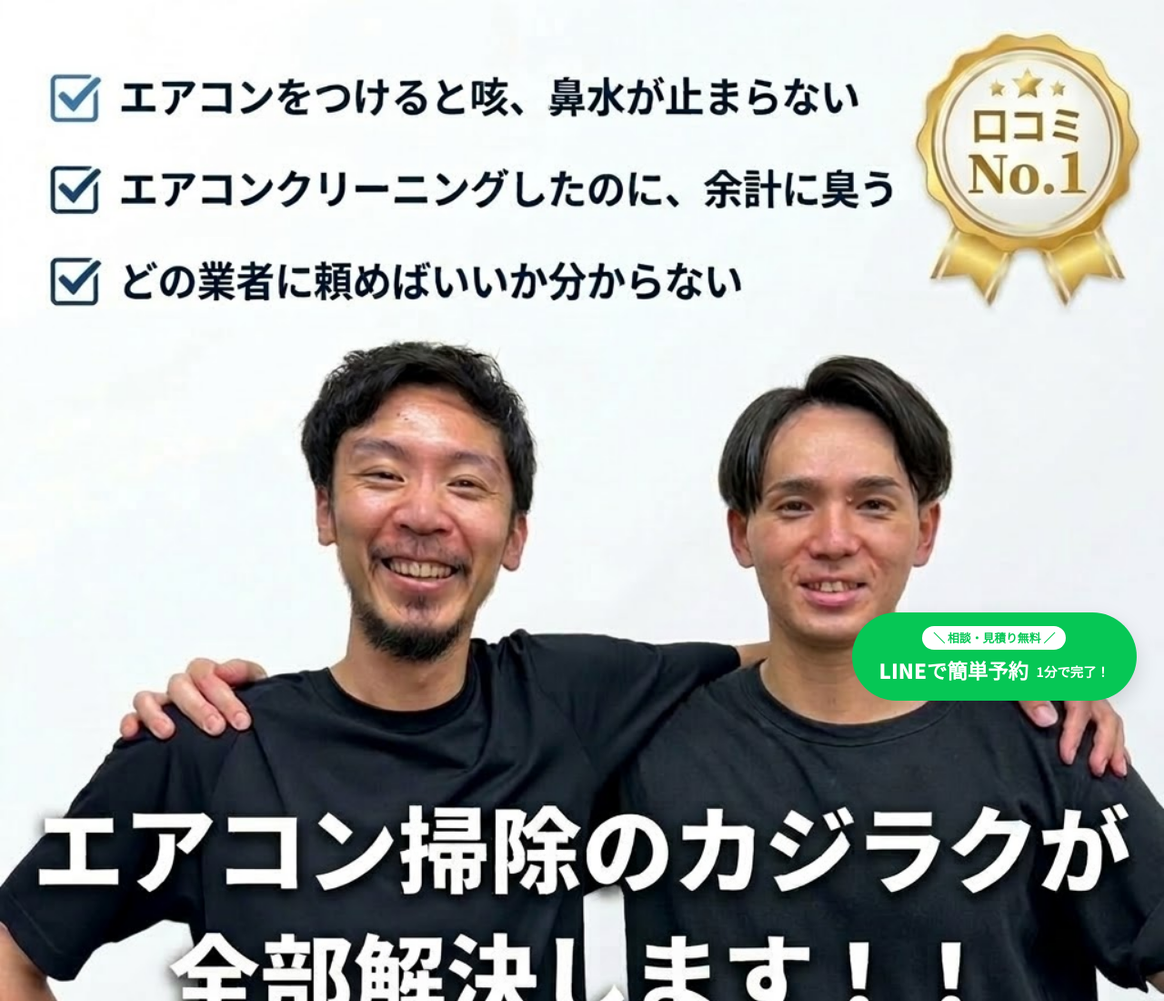
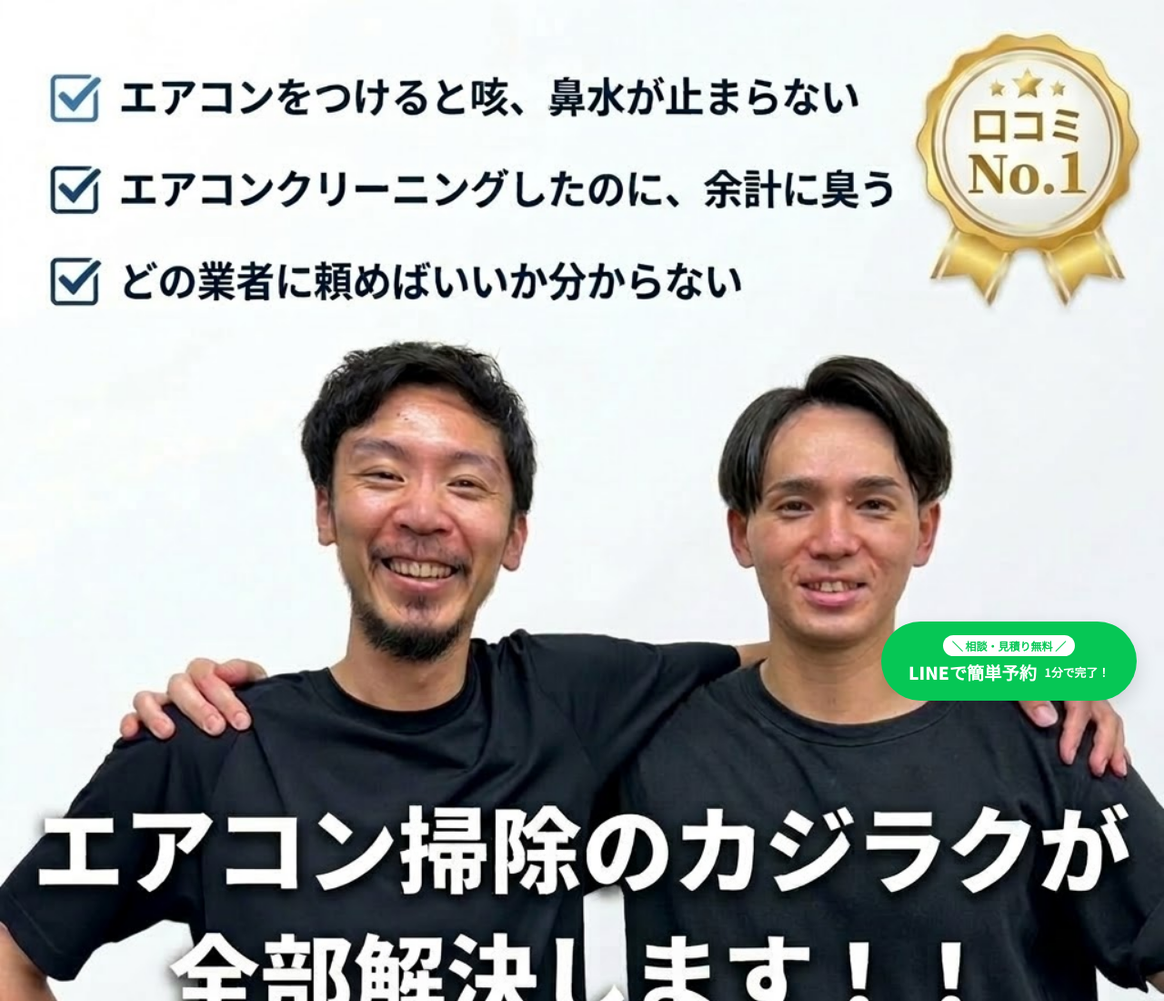
Before and after one commit to paruco0838/lp, a plain HTML site: page index.html in a window 1280 px wide. Shown: the top 1100 px of the page at 91% size. Drawn offline with nearby package versions, Linux system fonts and the light colour scheme.

Commit message:
LINE変更2

```diff
--- a/style.css
+++ b/style.css
@@ -652,15 +652,15 @@
     left: 0;
     right: 0;
     margin: 0 auto;
-    width: 90%;
-    max-width: 400px;
+    width: 85%;
+    max-width: 320px;
     background-color: var(--color-green);
     color: var(--color-white);
     text-align: center;
-    padding: 12px 10px;
+    padding: 8px 8px;
     z-index: 100;
     display: block;
-    box-shadow: 0 6px 20px rgba(0, 0, 0, 0.25);
+    box-shadow: 0 4px 15px rgba(0, 0, 0, 0.2);
     border-radius: var(--radius-round);
     border: 3px solid var(--color-white);
     animation: floating-bounce 2s infinite;
@@ -689,18 +689,18 @@
 
 .cta-badge {
     display: table;
-    margin: 0 auto 5px;
+    margin: 0 auto 3px;
     background-color: var(--color-white);
     color: var(--color-green);
-    font-size: 0.8rem;
+    font-size: 0.75rem;
     font-weight: 900;
-    padding: 3px 12px;
+    padding: 2px 10px;
     border-radius: var(--radius-round);
 }
 
 .cta-text {
     display: inline-block;
-    font-size: 1.4rem;
+    font-size: 1.2rem;
     font-weight: 900;
     margin-right: 5px;
     vertical-align: middle;
@@ -708,7 +708,7 @@
 
 .cta-sub {
     display: inline-block;
-    font-size: 0.9rem;
+    font-size: 0.8rem;
     font-weight: bold;
     vertical-align: middle;
 }
```
